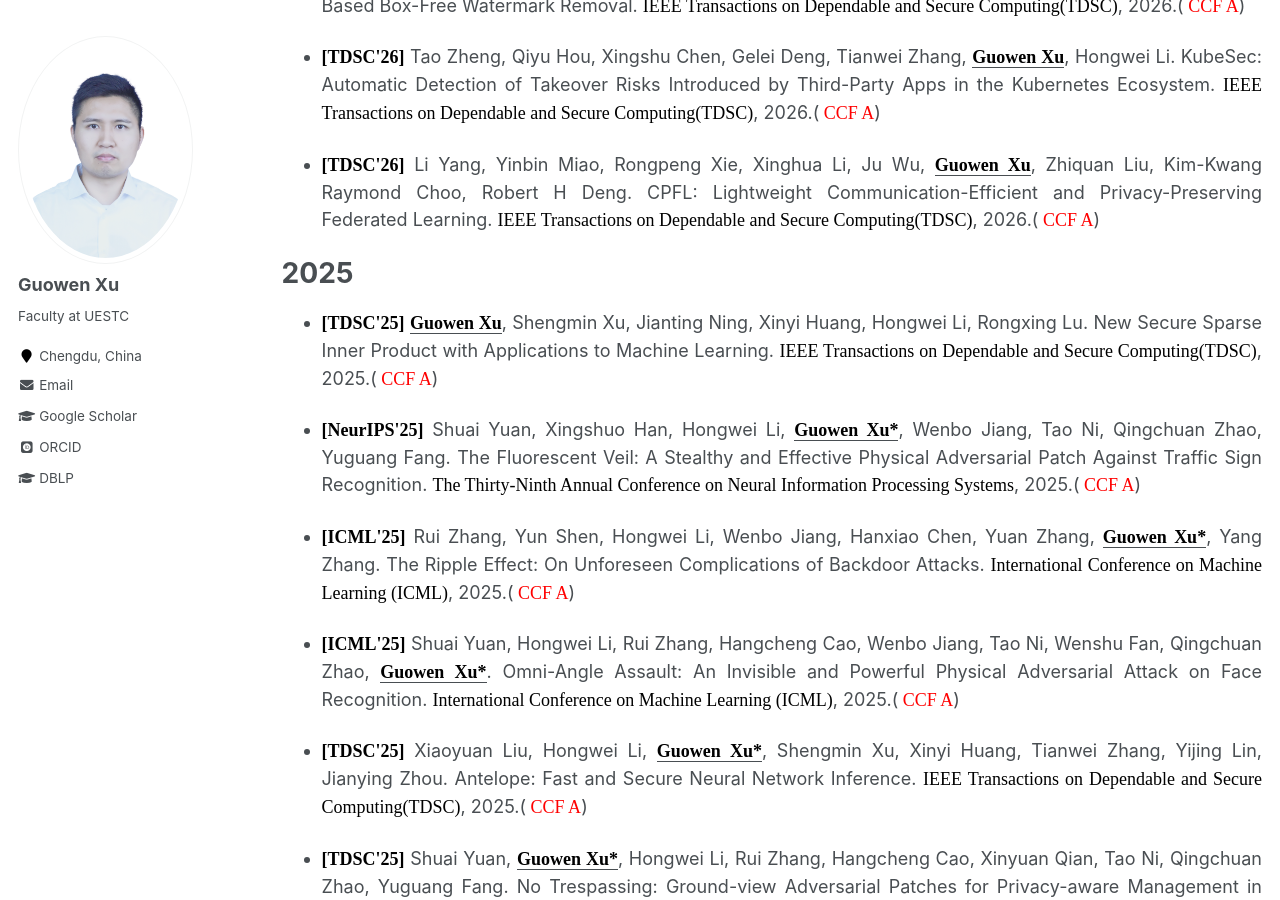
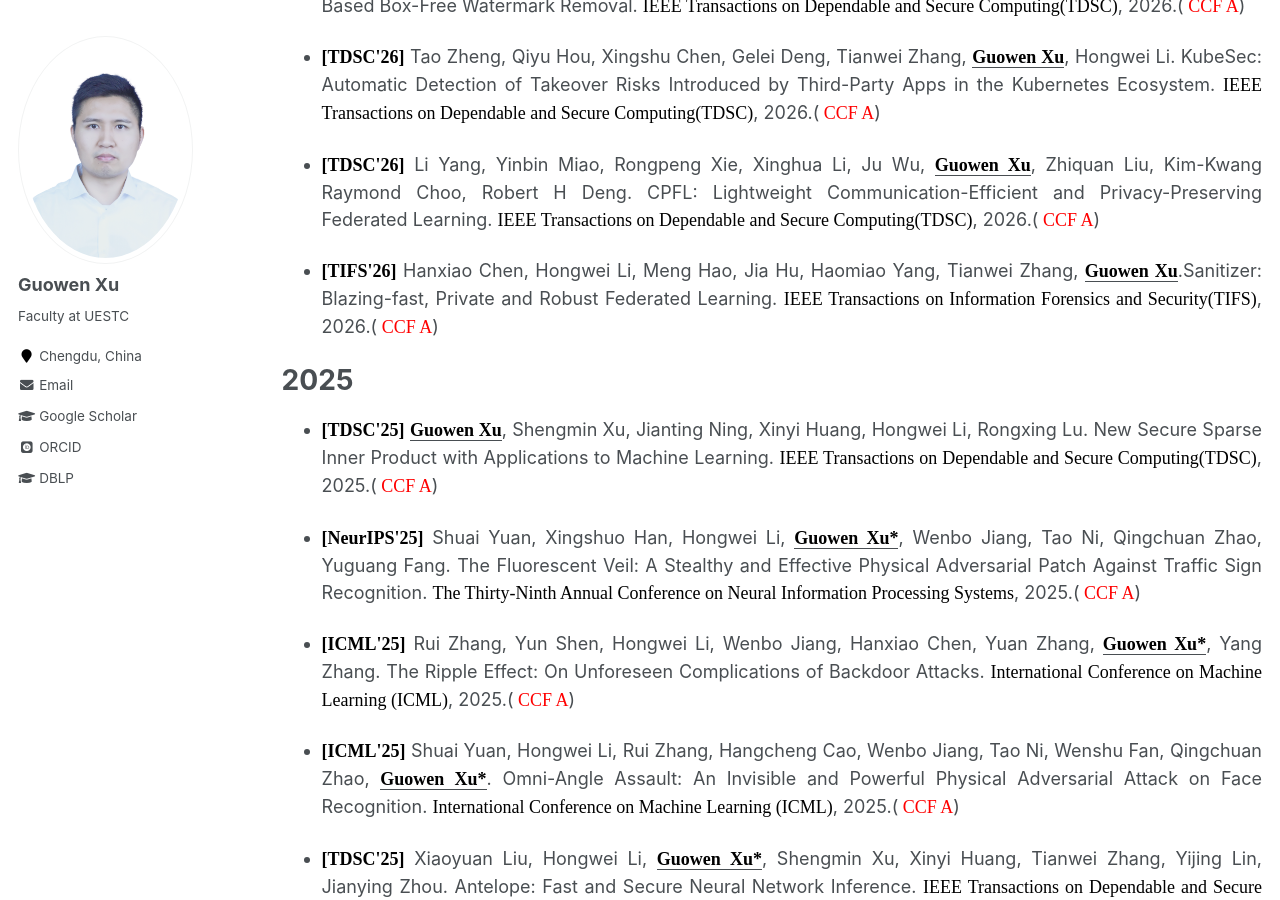
Before and after one commit to Guowen-xu/guowen-xu.github.io, a Jekyll site: the page built from _pages/publications.md, in a window 1280 px wide and 900 px high, scrolled down 1689 px. Built offline with Jekyll 4.4.1, drawn with Linux system fonts in a browser that asks for light colours; some web fonts are replaced.

Commit message:
Update publications.md

```diff
--- a/_pages/publications.md
+++ b/_pages/publications.md
@@ -38,6 +38,8 @@ You can find my articles on my [Google Scholar](https://scholar.google.com.hk/ci
 * <p align="justify"> <b><font face="Times New Roman" color=black size=4> [TDSC'26]</font></b> Tao Zheng, Qiyu Hou, Xingshu Chen, Gelei Deng, Tianwei Zhang, <u><b><font face="Times New Roman" color=black size=4> Guowen Xu</font></b></u>, Hongwei Li. KubeSec: Automatic Detection of Takeover Risks Introduced by Third-Party Apps in the Kubernetes Ecosystem. <font face="Times New Roman" color=black size=4> IEEE Transactions on Dependable and Secure Computing(TDSC)</font>, 2026.(<font face="Times New Roman" color=red size=4> CCF A</font>)
 
 * <p align="justify"> <b><font face="Times New Roman" color=black size=4> [TDSC'26]</font></b> Li Yang, Yinbin Miao, Rongpeng Xie, Xinghua Li, Ju Wu, <u><b><font face="Times New Roman" color=black size=4> Guowen Xu</font></b></u>, Zhiquan Liu, Kim-Kwang Raymond Choo, Robert H Deng. CPFL: Lightweight Communication-Efficient and Privacy-Preserving Federated Learning. <font face="Times New Roman" color=black size=4> IEEE Transactions on Dependable and Secure Computing(TDSC)</font>, 2026.(<font face="Times New Roman" color=red size=4> CCF A</font>)
+
+* <p align="justify">  <b><font face="Times New Roman" color=black size=4> [TIFS'26]</font></b>  Hanxiao Chen, Hongwei Li, Meng Hao, Jia Hu, Haomiao Yang, Tianwei Zhang, <u><b><font face="Times New Roman" color=black size=4> Guowen Xu</font></b></u>.Sanitizer: Blazing-fast, Private and Robust Federated Learning. <font face="Times New Roman" color=black size=4> IEEE Transactions on Information Forensics and Security(TIFS)</font>, 2026.(<font face="Times New Roman" color=red size=4> CCF A</font>)
 
 
 
```
